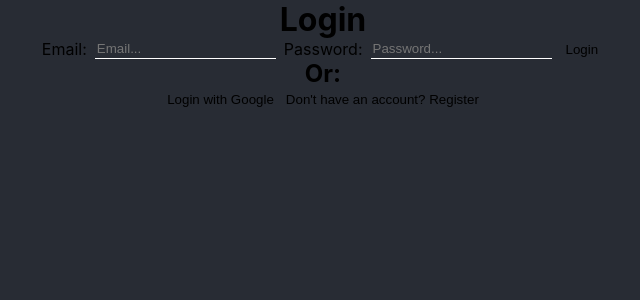
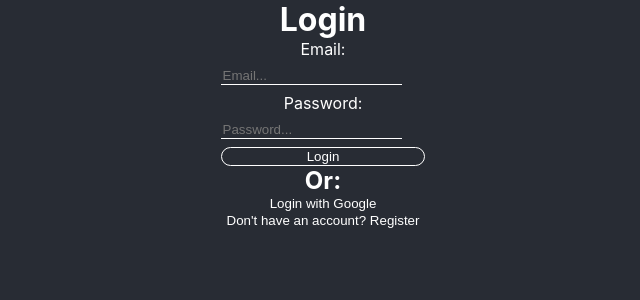
Before and after one commit to ChainedSun/TDL-App, a React (Create React App) app: page / in a window 1280 px wide. Shown: the top 300 px of the page, without its empty margins (317-957 px from the left). Built offline with nearby package versions, Linux system fonts and the light colour scheme; no server answers.

Commit message:
Update: css var names

```diff
--- a/src/Root.css
+++ b/src/Root.css
@@ -1,57 +1,57 @@
 :root {
-    --btn-bg-color: transparent;
-    --btn-bg-color-hover: transparent;
-    --btn-bg-color-active: transparent;
-    --btn-bg-color-disabled: transparent;
-    --btn-text-color: rgb(255,255,255);
-    --btn-text-color-hover: rgb(255,255,255);
-    --btn-text-color-active: rgb(255,255,255);
-    --btn-text-color-disabled: rgb(255,255,255);
-    --btn-border-color: rgb(0, 0, 0);
-    --btn-border-color-hover: rgb(0, 0, 0);
-    --btn-border-color-active: rgb(0, 0, 0);
-    --btn-border-color-disabled: rgb(0, 0, 0);
+    --btn_bg_color: transparent;
+    --btn_bg_color_hover: transparent;
+    --btn_bg_color_active: transparent;
+    --btn_bg_color_disabled: transparent;
+    --btn_text_color: rgb(255,255,255);
+    --btn_text_color_hover: rgb(255,255,255);
+    --btn_text_color_active: rgb(255,255,255);
+    --btn_text_color_disabled: rgb(255,255,255);
+    --btn_border_color: rgb(0, 0, 0);
+    --btn_border_color_hover: rgb(0, 0, 0);
+    --btn_border_color_active: rgb(0, 0, 0);
+    --btn_border_color_disabled: rgb(0, 0, 0);
 
-    --scrollbar-bg-color: transparent;
-    --scrollbar-thumb-color: rgb(54, 131, 161);
-    --scrollbar-thumb-color-hover: rgb(120, 198, 228);
-    --scrollbar-thumb-color-active: rgb(120, 198, 161);
+    --scrollbar_bg_color: transparent;
+    --scrollbar_thumb_color: rgb(54, 131, 161);
+    --scrollbar_thumb_color_hover: rgb(120, 198, 228);
+    --scrollbar_thumb_color_active: rgb(120, 198, 161);
 
-    --scrollbar-thumb-border-color: rgb(0, 0, 0);
-    --scrollbar-thumb-border-color-hover: rgb(0, 0, 0);
-    --scrollbar-thumb-border-color-active: rgb(0, 0, 0);
+    --scrollbar_thumb_border_color: rgb(0, 0, 0);
+    --scrollbar_thumb_border_color_hover: rgb(0, 0, 0);
+    --scrollbar_thumb_border_color_active: rgb(0, 0, 0);
 
-    --scrollbar-track-bg-color: rgb(55, 55, 55);
-    --scrollbar-track-bg-color-hover: rgb(55, 55, 55);
-    --scrollbar-track-bg-color-active: rgb(55, 55, 55);
+    --scrollbar_track_bg_color: rgb(55, 55, 55);
+    --scrollbar_track_bg_color_hover: rgb(55, 55, 55);
+    --scrollbar_track_bg_color_active: rgb(55, 55, 55);
 
 
-    --scrollbar-track-border-color: rgb(0, 0, 0);
-    --scrollbar-track-border-color-hover: rgb(0, 0, 0);
-    --scrollbar-track-border-color-active: rgb(0, 0, 0);
+    --scrollbar_track_border_color: rgb(0, 0, 0);
+    --scrollbar_track_border_color_hover: rgb(0, 0, 0);
+    --scrollbar_track_border_color_active: rgb(0, 0, 0);
 
-    --entry-container-bg-color: rgb(73, 73, 73);
-    --entry-container-bg-color-hover: rgb(125, 125, 125);
-    --entry-container-bg-color-complete: rgb(0, 60, 0);
+    --entry_container_bg_color: rgb(73, 73, 73);
+    --entry_container_bg_color_hover: rgb(125, 125, 125);
+    --entry_container_bg_color_complete: rgb(0, 60, 0);
 
-    --entry-container-border-color: rgb(0, 0, 0);
-    --entry-container-border-color-hover: rgb(0, 0, 0);
+    --entry_container_border_color: rgb(0, 0, 0);
+    --entry_container_border_color_hover: rgb(0, 0, 0);
 
-    --entry-container-text-color: rgb(255, 255, 255);
-    --entry-container-text-color-hover: rgb(255, 255, 255);
-    --entry-container-text-color-complete: rgb(255, 255, 255);
+    --entry_container_text_color: rgb(255, 255, 255);
+    --entry_container_text_color_hover: rgb(255, 255, 255);
+    --entry_container_text_color_complete: rgb(255, 255, 255);
 
-    --input-background-color: transparent;
-    --input-background-color-hover: transparent;
-    --input-background-color-focus: rgb(255, 255, 255);
+    --input_background_color: transparent;
+    --input_background_color_hover: transparent;
+    --input_background_color_focus: rgb(255, 255, 255);
 
-    --input-text-color: rgb(255, 255, 255);
-    --input-text-color-hover: rgb(255, 255, 255);
-    --input-text-color-focus: rgb(255, 255, 255);
+    --input_text_color: rgb(255, 255, 255);
+    --input_text_color_hover: rgb(255, 255, 255);
+    --input_text_color_focus: rgb(255, 255, 255);
 
-    --input-border-color: rgb(0, 0, 0);
-    --input-border-color-hover: rgb(0, 0, 0);
-    --input-border-color-focus: rgb(0, 0, 0);
+    --input_border_color: rgb(0, 0, 0);
+    --input_border_color_hover: rgb(0, 0, 0);
+    --input_border_color_focus: rgb(0, 0, 0);
 
 
 
--- a/src/pages/Authentication.css
+++ b/src/pages/Authentication.css
@@ -2,13 +2,21 @@
     --font-normal-color: white;
 }
 
-.login-container {
+input:autofill {
+    background: none;
+}
+
+/* LOGIN */
+
+.login-container,
+.register-container {
     display: flex;
     flex-direction: column;
     color: var(--font-normal-color);
 }
 
-.login-form-e-p {
+.login-form-e-p,
+.register-form {
     display: flex;
     flex-direction: column;
 }
@@ -22,6 +30,36 @@
     color: var(--font-normal-color);
 }
 
+/* REGISTER */
+
+.form-input {
+    background-color: transparent;
+    color: var(--font-normal-color);
+    border: none;
+    border-bottom: 1px solid white;
+    transition: border-color 200ms ease-in-out;
+}
+
+.form-input:focus-visible {
+    border-color: yellow;
+    background-color: transparent;
+}
+
 .register-link {
     color: var(--font-normal-color);
 }
+
+.form-btn {
+    background-color: transparent;
+    border: 1px solid white;
+    border-radius: 100px;
+    color: var(--font-normal-color);
+    transition: background-color 200ms ease-in-out, border-color 200ms ease-in-out, color 200ms ease-in-out;
+
+}
+
+.form-btn:hover {
+    background-color: greenyellow;
+    border: 1px solid yellow;
+    color: black;
+}
--- a/src/pages/Authentication.js
+++ b/src/pages/Authentication.js
@@ -171,18 +171,18 @@ function Login(props) {
     }
     return (
         <>
-            <div className='login_container'>
+            <div className='login-container'>
                 <h1>Login</h1>
-                <form className='login_form_e_p' onSubmit={handleLoginWithEmailAndPassword}>
+                <form className='login-form-e-p' onSubmit={handleLoginWithEmailAndPassword}>
                     <p>Email:</p>
-                    <input className='input_email' type={'email'} value={email} onChange={(e) => setEmail(e.target.value)} placeholder='Email...' required></input>
+                    <input className='form-input' type={'email'} value={email} onChange={(e) => setEmail(e.target.value)} placeholder='Email...' required></input>
                     <p>Password:</p>
-                    <input className='input_pwd' type={'password'} value={password} onChange={(e) => setPassword(e.target.value)} placeholder='Password...' required></input>
-                    <button className='login_btn' type={'submit'} >Login</button>
+                    <input className='form-input' type={'password'} value={password} onChange={(e) => setPassword(e.target.value)} placeholder='Password...' required></input>
+                    <button className='form-btn' type={'submit'} >Login</button>
                 </form>
                 <h2>Or:</h2>
-                <button className='google_login' onClick={handleGoogleLogin}>Login with Google</button>
-                <button className='register_link' onClick={onSignUp}>Don't have an account? Register</button>
+                <button className='google-login' onClick={handleGoogleLogin}>Login with Google</button>
+                <button className='register-link' onClick={onSignUp}>Don't have an account? Register</button>
             </div>
         </>
     )
@@ -211,18 +211,18 @@ function Register(props) {
 
     return (
         <>
-            <div className='login_container'>
+            <div className='register-container'>
                 <h1>Register</h1>
-                <form onSubmit={handleRegister}>
+                <form onSubmit={handleRegister} className='register-form'>
                     <p>Username:</p>
-                    <input type={'text'} value={username} onChange={(e) => setUsername(e.target.value)} placeholder='Your Name...' required></input>
+                    <input className='form-input' type={'text'} value={username} onChange={(e) => setUsername(e.target.value)} placeholder='Your Name...' required></input>
                     <p>Email:</p>
-                    <input type={'email'} value={email} onChange={(e) => setEmail(e.target.value)} placeholder='Email...' required></input>
+                    <input className='form-input' type={'email'} value={email} onChange={(e) => setEmail(e.target.value)} placeholder='Email...' required></input>
                     <p>Password:</p>
-                    <input type={'password'} value={password} onChange={(e) => setPassword(e.target.value)} placeholder='Password...' required></input>
-                    <button type={'submit'} >Register</button>
+                    <input className='form-input' type={'password'} value={password} onChange={(e) => setPassword(e.target.value)} placeholder='Password...' required></input>
+                    <button className='form-btn' type={'submit'} >Register</button>
                 </form>
-                <button className='register_link' onClick={onLogin}>Already have an account? Log in</button>
+                <button className='register-link' onClick={onLogin}>Already have an account? Log in</button>
             </div>
         </>
     )
```
